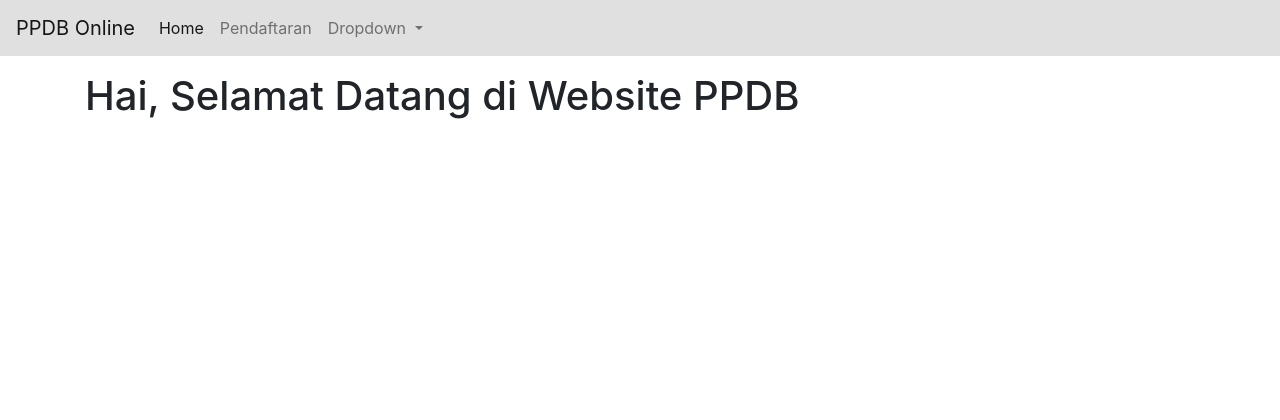
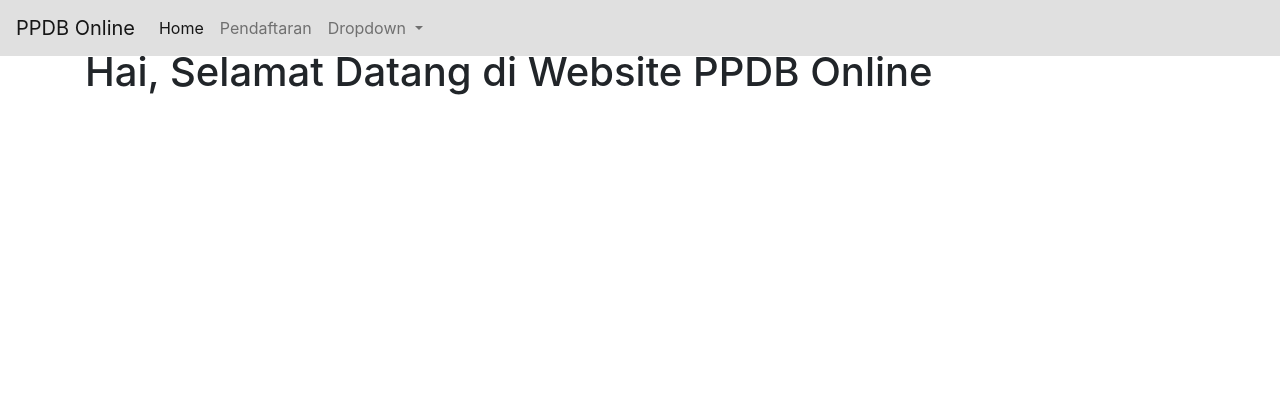
Before and after one commit to rapaparara/ppdb-online, a CodeIgniter app: page /database/ in a window 1280 px wide. Shown: the top 420 px of the page. Run offline with CodeIgniter, Linux system fonts and the light colour scheme.

Commit message:
perbaikan navar dan tampilan halaman

```diff
--- a/application/views/navbar.php
+++ b/application/views/navbar.php
@@ -1,4 +1,4 @@
-<nav class="navbar navbar-expand-lg navbar-light" style="background-color: #e0e0e0;">
+<nav class="fixed-top navbar navbar-expand-lg navbar-light" style="background-color: #e0e0e0;">
   <a class="navbar-brand" href="<?php echo base_url('') ?>">PPDB Online</a>
   <button class="navbar-toggler" type="button" data-toggle="collapse" data-target="#navbarSupportedContent" aria-controls="navbarSupportedContent" aria-expanded="false" aria-label="Toggle navigation">
     <span class="navbar-toggler-icon"></span>
--- a/application/views/v_home.php
+++ b/application/views/v_home.php
@@ -5,8 +5,8 @@
   </head>
   <body>
 	<?php include 'navbar.php'; ?>
-	<div class="container mt-3">
-    <h1>Hai, Selamat Datang di Website PPDB</h1>
+	<div class="container mt-5">
+    <h1>Hai, Selamat Datang di Website PPDB Online</h1>
     </div>
 	<?php include 'footer.php'; ?>
   </body>
--- a/application/views/v_pendaftar.php
+++ b/application/views/v_pendaftar.php
@@ -5,7 +5,7 @@
 </head>
 <body>
 	<?php include 'navbar.php'; ?>
-<div class="container mt-3">
+<div class="container mt-5">
 	<div class="row">
 	<div class="col-sm">
 		<div class="card">
--- a/application/views/v_pendaftaran.php
+++ b/application/views/v_pendaftaran.php
@@ -5,7 +5,7 @@
 </head>
 <body>
 	<?php include 'navbar.php'; ?>
-<div class="container mt-3">
+<div class="container mt-5">
 	<div class="row">
 	<div class="col-sm-5 mt-3">
 		<div class="card" style="background-color: #e0e0e0;">
```
